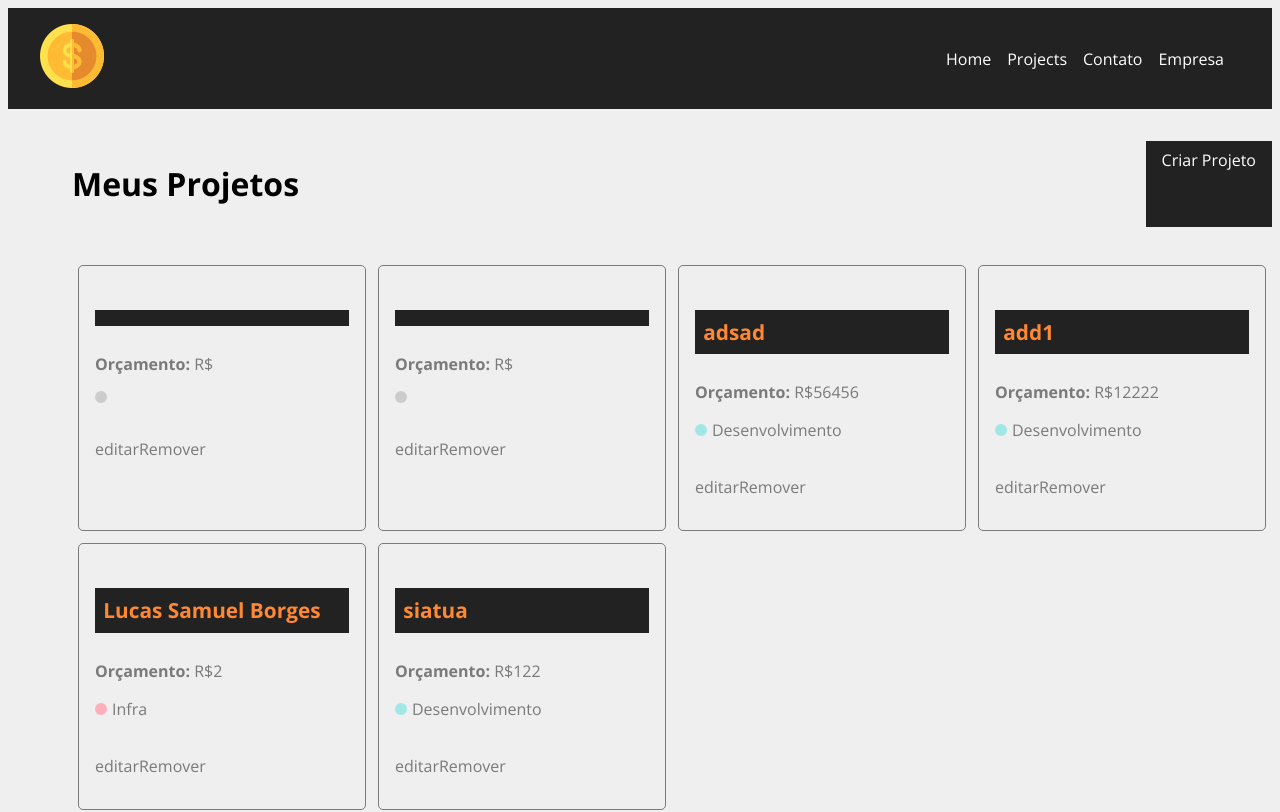
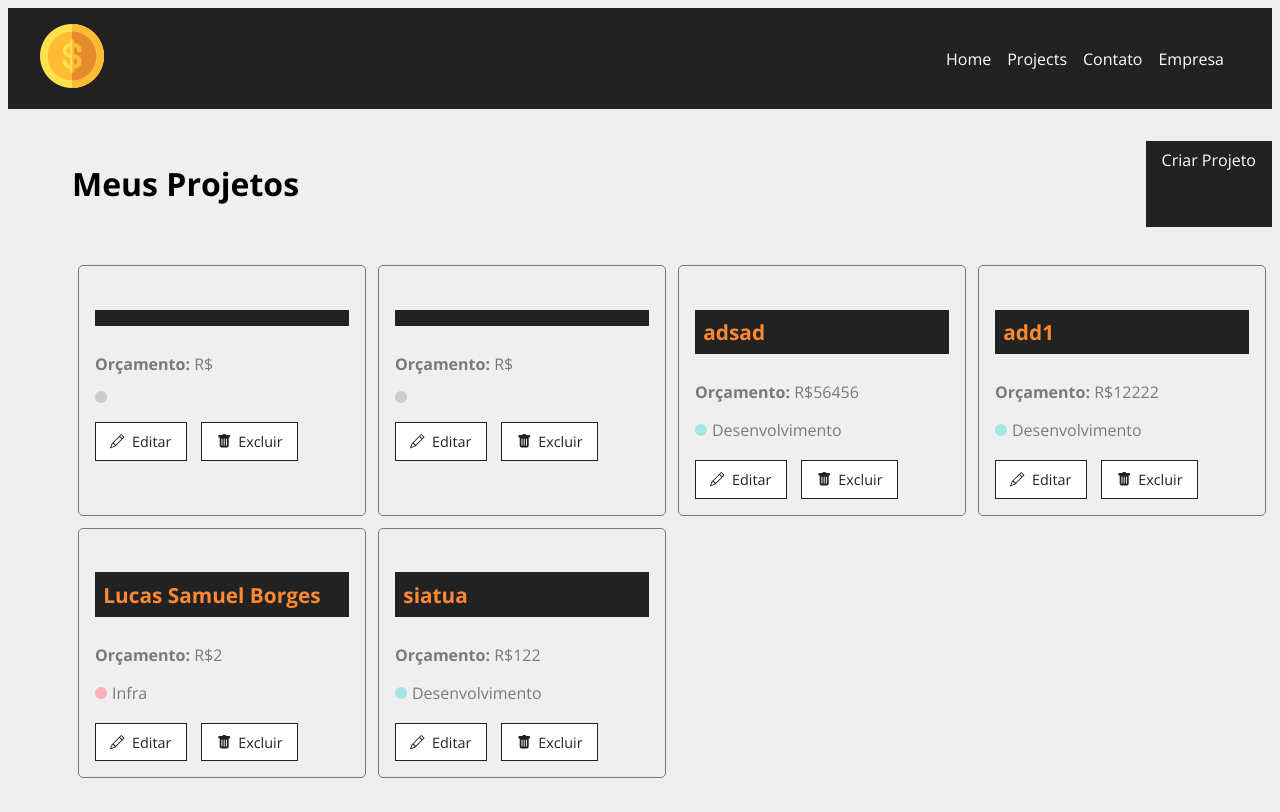
Before and after one commit to Lucassml-boop/Costs, a React (Create React App) app: page /Projects in a window 1280 px wide. Shown: the top 812 px of the page. Built offline with nearby package versions, Linux system fonts and the light colour scheme; data requests are answered from the project's data file.

Commit message:
adicionando o visual das opções de exclusão e edição dos cards

```diff
--- /dev/null
+++ b/src/components/layouts/Loading.js
@@ -0,0 +1,14 @@
+import loading from '../../img/loading.svg'
+
+import styles from './Loading.module.css'
+
+function Loading(){
+    return (
+        <div className={styles.loader_container}>
+            <img className={styles.loader} src={loading} alt="Loading" />
+
+        </div>
+    )
+}
+
+export default Loading
--- /dev/null
+++ b/src/components/layouts/Loading.module.css
@@ -0,0 +1,11 @@
+.loader_container{
+    width: 100%;
+    height: 100%;
+    display: flex;
+    justify-content: center;
+    align-items: center;
+}
+
+.loader{
+    width: 50px;
+}
--- a/src/components/pages/Projects.js
+++ b/src/components/pages/Projects.js
@@ -3,6 +3,7 @@ import { useState, useEffect } from "react"
 
 import Message from '../layouts/Message'
 import Container from '../layouts/Container'
+import Loading from '../layouts/Loading'
 import LinkButton from '../layouts/LinkButton'
 import ProjectCard from '../projects/ProjectCard'
 
@@ -11,6 +12,7 @@ import styles from './Projects.module.css'
 
 function Projects(){
     const [projects, setProjects] = useState([])
+    const [removeLoading, setRemoveLoading] = useState(false)
 
     const location = useLocation()
     let message = ''
@@ -19,6 +21,7 @@ function Projects(){
     }
 
     useEffect(() => {
+        setTimeout(() => {
             fetch('http://localhost:5000/projects', {
                 method: 'Get',
                 headers: {
@@ -29,8 +32,10 @@ function Projects(){
                 .then((data) => {
                     console.log(data)
                     setProjects(data)
+                    setRemoveLoading(true)
                 })
                 .catch((err) => console.log(err))
+        }, 300)
 
     },[])
 
@@ -51,6 +56,10 @@ function Projects(){
                         category={project.category?.name}
                     />
                     ))}
+                    {!removeLoading && <Loading />}
+                    {removeLoading && projects.length === 0 && (
+                        <p>Não existem projetos cadastrados!</p>
+                    )}
             </Container>
         </div>
     )
--- a/src/components/projects/ProjectCard.js
+++ b/src/components/projects/ProjectCard.js
@@ -1,4 +1,5 @@
-import styles from './ProjectCard.module.css';
+import styles from './ProjectCard.module.css'
+import {Link} from 'react-router-dom'
 
 import { BsPencil, BsFillTrashFill } from 'react-icons/bs';
 
@@ -13,8 +14,12 @@ function ProjectCard({id, name, budget, category, handleRemover}){
                 <span className={styles[category ? category.toLowerCase() : 'default']}></span> {category}
             </p>
             <div className={styles.project_card_actions}>
-                <p>editar</p>
-                <p>Remover</p>
+                <Link to="/">
+                    <BsPencil/> Editar
+                </Link>
+                <button>
+                    <BsFillTrashFill/> Excluir
+                </button>
             </div>
         </div>
     )
--- a/src/components/projects/ProjectCard.module.css
+++ b/src/components/projects/ProjectCard.module.css
@@ -62,3 +62,30 @@
     display: flex;
     align-items: center;
 }
+
+.project_card_actions a,
+.project_card_actions button{
+    text-decoration: none;
+    border: none;
+    background-color: #fff;
+    color: #222;
+    font-size: .9em;
+    padding: .6em 1em;
+    margin-right: 1em;
+    cursor: pointer;
+    border: 1px solid #222;
+    display: flex;
+    align-items: center;
+    justify-content: center;
+    transition: 0.5s;
+}
+
+.project_card_actions svg{
+    margin-right: .5em;
+}
+
+.project_card_actions a:hover,
+.project_card_actions button:hover{
+    background-color: #222;
+    color: #ffbb33;
+}
```
Lines whose indentation alone changed are shown as unchanged.
